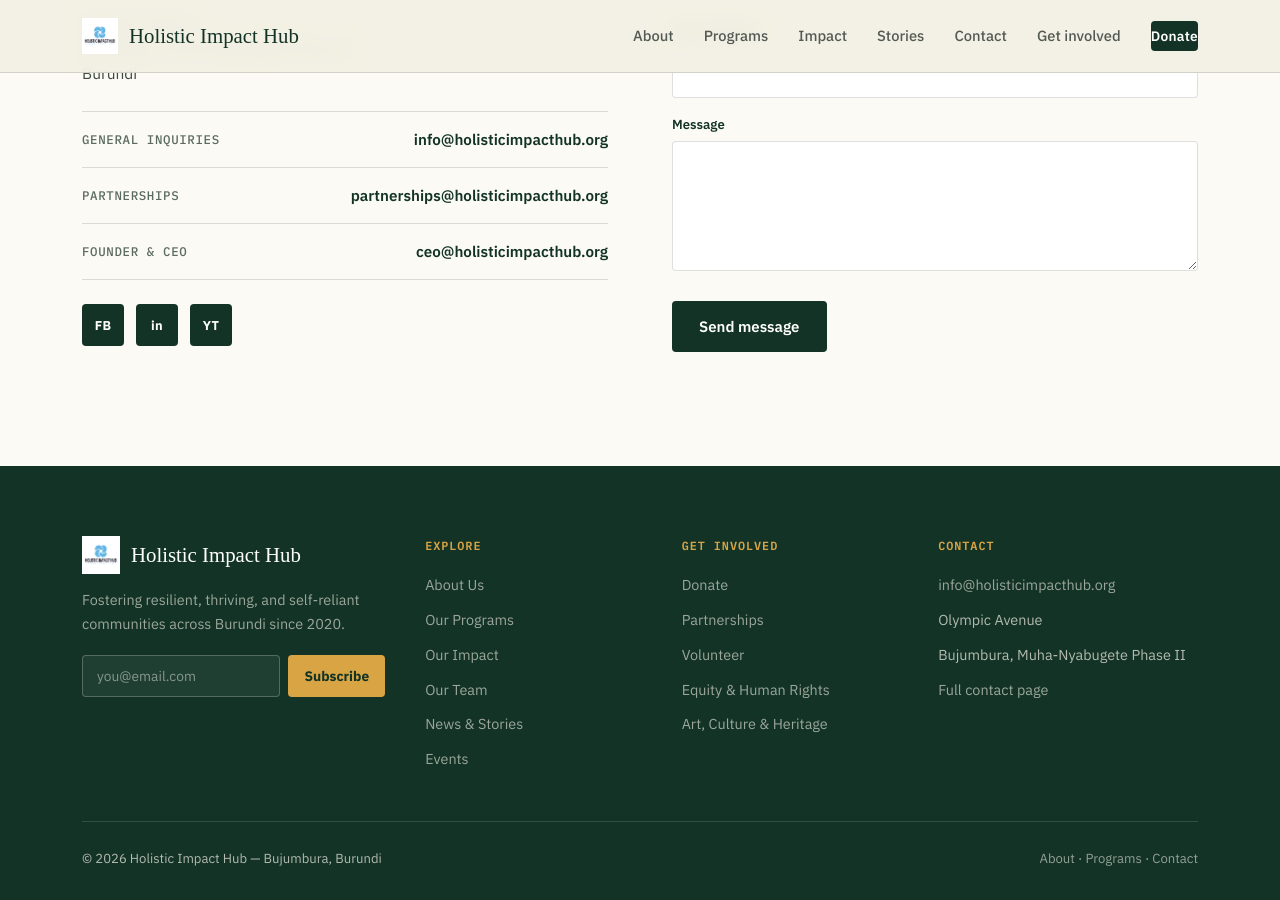
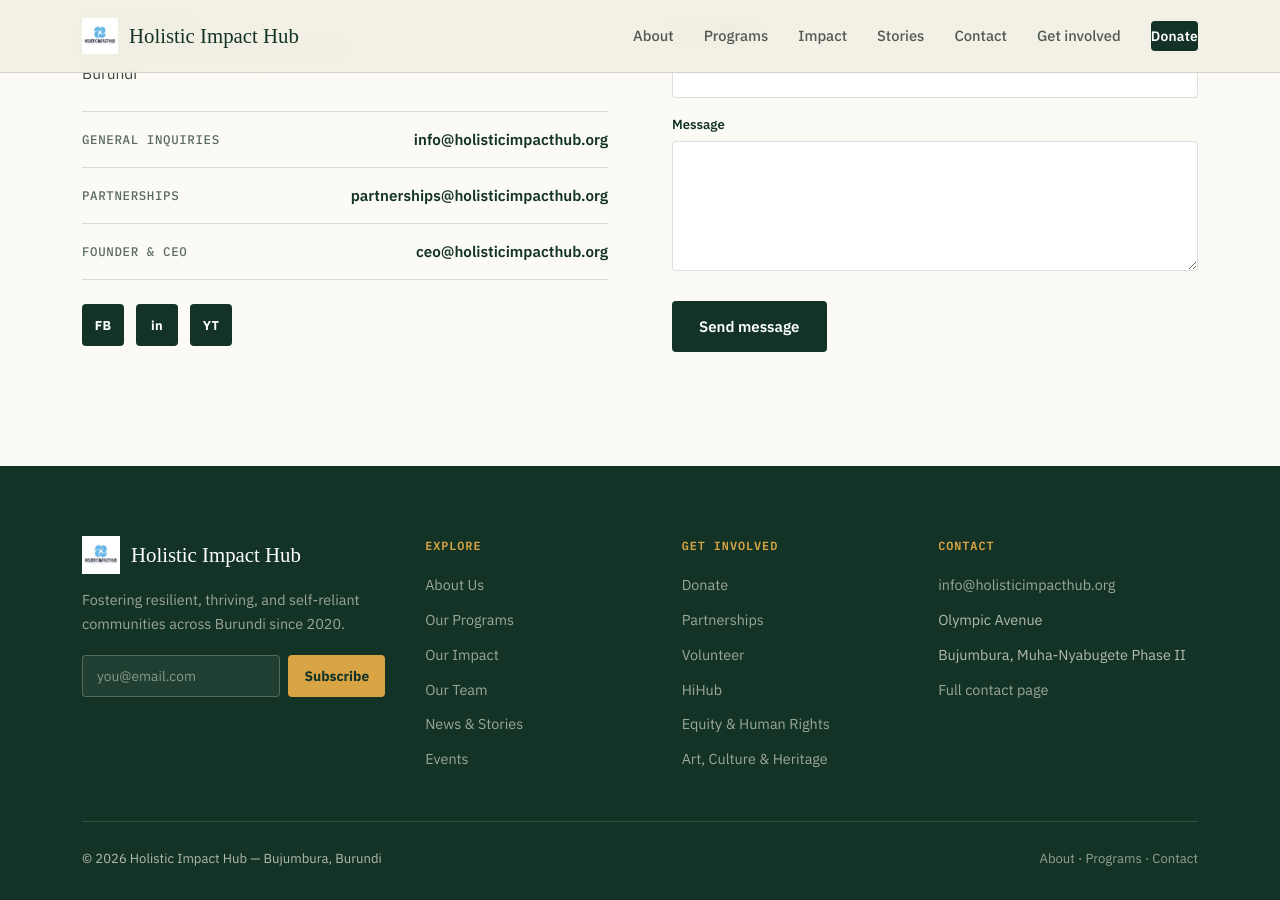
Before and after one commit to HIHweb/hih-website, a Jekyll site: the page built from index.html, in a window 1280 px wide and 900 px high, scrolled down 7628 px. Built offline with Jekyll 4.4.1, drawn with Linux system fonts in a browser that asks for light colours; some web fonts are replaced; a script that is not in the unit is left out.

Commit message:
Update default.html

```diff
--- a/_layouts/default.html
+++ b/_layouts/default.html
@@ -97,6 +97,7 @@
           <li><a href="donate-support-us.html">Donate</a></li>
           <li><a href="partnerships.html">Partnerships</a></li>
           <li><a href="/volunteer">Volunteer</a></li>
+          <li><a href="/hihub">HiHub</a></li>
           <li><a href="advancing-equity-inclusion-human-rights.html">Equity &amp; Human Rights</a></li>
           <li><a href="art-culture-heritage.html">Art, Culture &amp; Heritage</a></li>
         </ul>
```
